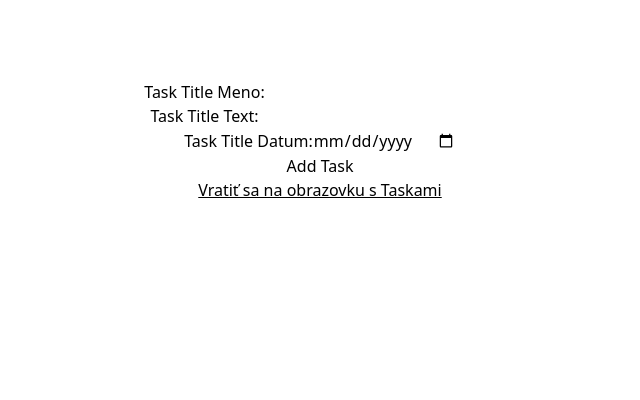
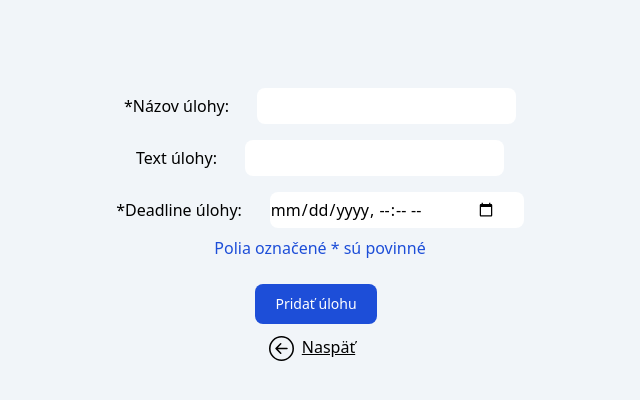
Before and after one commit to dejvidEm/ToDoApp, a Next.js app: page /todoapp/newtask in a window 1280 px wide. Shown: the top 400 px of the page, without its empty margins (320-960 px from the left). Built offline with nearby package versions, Linux system fonts and the light colour scheme.

Commit message:
pridanie funkionality a styling formularu

```diff
--- a/src/pages/todoapp/index.tsx
+++ b/src/pages/todoapp/index.tsx
@@ -1,5 +1,5 @@
 import Link from 'next/link';
-import React, { useState, useEffect } from 'react';
+import React, { useState, useEffect, ChangeEvent } from 'react';
 
 
 interface Task {
@@ -12,6 +12,9 @@ interface Task {
 
 const TaskList: React.FC = () => {
   const [tasks, setTasks] = useState<Task[]>([]);
+  const [showCompleted, setShowCompleted] = useState<boolean>(false);
+  const [searchTerm, setSearchTerm] = useState<string>('');
+  const [listName, setListName] = useState<string>('Nový Zoznam');
 
   useEffect(() => {
     const fetchTasks = async () => {
@@ -71,12 +74,48 @@ const TaskList: React.FC = () => {
     }
   };
 
+  const handleSearchChange = (e: ChangeEvent<HTMLInputElement>) => {
+    setSearchTerm(e.target.value);
+  };
+
+  const handleListNameChange = (e: ChangeEvent<HTMLInputElement>) => {
+    setListName(e.target.value);
+  };
+
   return (
-    <main className='w-[500px] h-[300px] mx-auto pt-20 text-center'>
-    <div className='w-[500px] mx-auto pt-20 text-center'>
-      <h2>Task List</h2>
-      <ul>
-        {tasks.map((task) => (
+    <main className='w-[1000px] h-[300px] mx-auto pt-20 text-center'>
+      <div className='w-[1000px] mx-auto pt-20 text-center'>
+        <h2>{listName}</h2>
+        <label>
+        Zmeniť názov zoznamu:{' '}
+        <input
+          type="text"
+          value={listName}
+          onChange={handleListNameChange}
+        />
+        <button onClick={() => alert(`Zmenený názov na: ${listName}`)}>Potvrdiť</button>
+      </label>
+        <label>
+          <input
+            type="checkbox"
+            checked={showCompleted}
+            onChange={() => setShowCompleted(!showCompleted)}
+          />{' '}
+          Zobraziť dokončené
+        </label>
+        <input
+          type="text"
+          placeholder="Vyhľadávať podľa názvu"
+          value={searchTerm}
+          onChange={handleSearchChange}
+        />
+        <ul className='text-left py-10'>
+          {tasks
+            .filter((task) => (showCompleted ? true : !task.taskDone))
+            .filter((task) =>
+              task.taskMeno.toLowerCase().includes(searchTerm.toLowerCase())
+            )
+            .map((task) => (
               <li key={task.id}>
                 <strong>Meno:</strong> {task.taskMeno} | <strong>Text:</strong> {task.taskText} |{' '}
                 <strong>Datum:</strong> {task.taskDatum} |{' '}
--- a/src/pages/todoapp/newtask/index.tsx
+++ b/src/pages/todoapp/newtask/index.tsx
@@ -1,5 +1,9 @@
 import Link from 'next/link';
 import React, { useState, ChangeEvent, FormEvent } from 'react';
+import { BsArrowLeftCircle } from "react-icons/bs";
+
+import * as Yup from 'yup';
+import { useFormik } from 'formik';
 
 interface TaskData {
   taskMeno: string;
@@ -14,58 +18,72 @@ const TodoForm: React.FC = () => {
     taskDatum: '',
   });
 
-  const handleInputChange = (e: ChangeEvent<HTMLInputElement>) => {
-    const { name, value } = e.target;
-    setTaskData((prevData) => ({
-      ...prevData,
-      [name]: value,
-    }));
-  };
+const validationSchema = Yup.object().shape({
+    taskMeno: Yup.string().required('Názov úlohy je potrebné vyplniť!'),
+    taskDatum: Yup.string().required('Deadline úlohy je potrebné vyplniť!'),
+  });
 
-  const handleFormSubmit = async (e: FormEvent<HTMLFormElement>) => {
-    e.preventDefault();
-
+  const formik = useFormik({
+    initialValues: {
+      taskMeno: '',
+      taskText: '',
+      taskDatum: '',
+    },
+    validationSchema,
+    onSubmit: async (values) => {
       try {
         const response = await fetch('https://654e9cfacbc325355743036b.mockapi.io/todoTask', {
           method: 'POST',
           headers: {
             'Content-Type': 'application/json',
           },
-        body: JSON.stringify(taskData),
+          body: JSON.stringify(values),
         });
 
         if (!response.ok) {
           throw new Error(`HTTP error! Status: ${response.status}`);
         }
 
-      setTaskData({
-        taskMeno: '',
-        taskText: '',
-        taskDatum: '',
-      });
+        formik.resetForm();
       } catch (error) {
         console.error('Error creating new task:', error);
       }
-  };
+    },
+  });
+
+  const renderInput = (name: keyof TaskData, label: string, type: string = 'text') => (
+    <div key={name} className='p-2 flex justify-center'>
+      <label className='gap-4 flex flex-row items-center'>
+        {label}:
+        <div>
+        <input
+          type={type}
+          name={name}
+          value={formik.values[name]}
+          onChange={formik.handleChange}
+          onBlur={formik.handleBlur}
+          className='rounded-lg h-9 ml-3 pr-7'
+        />
+        {formik.touched[name] && formik.errors[name] && (
+          <div className="error text-red-500">{formik.errors[name]}</div>
+        )}</div>
+      </label>
+    </div>
+  );
 
   return (
-    <main className='w-[500px] h-[300px] mx-auto pt-20 text-center'>
-      <form onSubmit={handleFormSubmit}>
-        <label>
-          Task Title Meno:
-          <input type="text" name="taskMeno" value={taskData.taskMeno} onChange={handleInputChange} /><br />
-        </label>
-        <label>
-          Task Title Text:
-          <input type="text" name="taskText" value={taskData.taskText} onChange={handleInputChange} /><br />
-        </label>
-        <label>
-          Task Title Datum:
-          <input type="date" name="taskDatum" value={taskData.taskDatum} onChange={handleInputChange} /><br />
-        </label>
-        <button type="submit">Add Task</button>
+    <main className="w-auto h-screen mx-auto pt-20 text-center bg-bg-main">
+      <form onSubmit={formik.handleSubmit} className=''>
+        {renderInput('taskMeno', '*Názov úlohy')}
+        {renderInput('taskText', 'Text úlohy')}
+        {renderInput('taskDatum', '*Deadline úlohy', 'datetime-local')}
+        <p className='pb-6 text-blue-700'>Polia označené * sú povinné</p>
+        <button type="submit" className="text-white bg-blue-700 hover:bg-blue-800 focus:ring-4 focus:ring-blue-300 font-medium rounded-lg text-sm px-5 py-2.5 me-2 mb-2 dark:bg-blue-600 dark:hover:bg-blue-700 focus:outline-none dark:focus:ring-blue-800">Pridať úlohu</button>
+
       </form>
-      <Link href="/todoapp" className='underline'>Vratiť sa na obrazovku s Taskami</Link>
+      <Link href="/todoapp" className="underline flex justify-center text-center items-center gap-2 -ml-4">
+        <BsArrowLeftCircle size={25} className="mt-1"/>Naspäť
+      </Link>
     </main>
   );
 };
--- a/tailwind.config.ts
+++ b/tailwind.config.ts
@@ -14,7 +14,7 @@ const config: Config = {
           'conic-gradient(from 180deg at 50% 50%, var(--tw-gradient-stops))',
       }, // definujem vlastné farby pre použitie v tailwinde
       colors: {
-        "bg-main": "#E0E0E2",
+        "bg-main": "#f1f5f9",
         "color-primary": "#2B4162",
         "color-secondary": "#AFCBFF",
         "color-extras": "#00E5E8",
```
Also changed, not shown: package.json (+6 -3 lines), 1 other file (tests, documents, lock files or other folders). Lines whose indentation alone changed are shown as unchanged.
